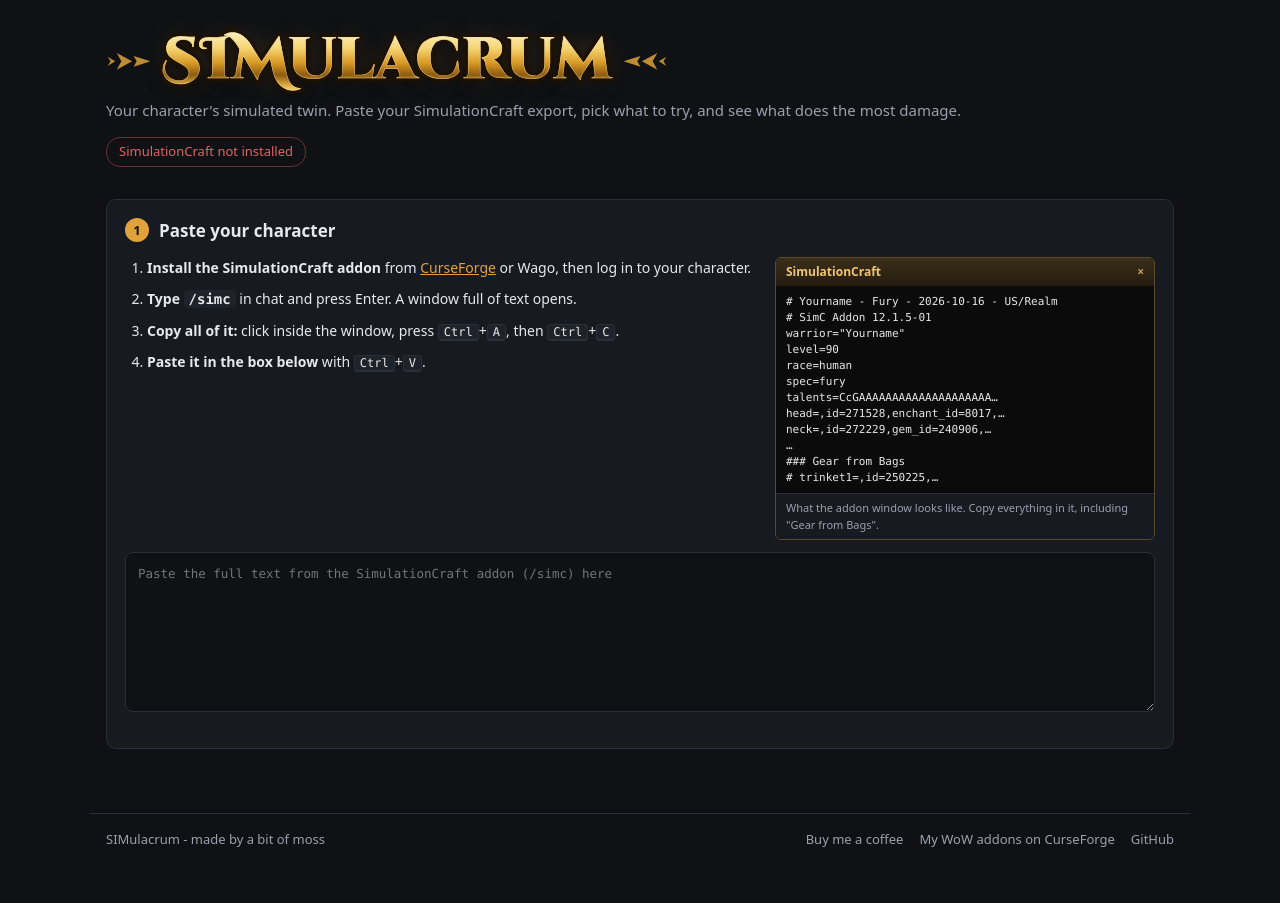
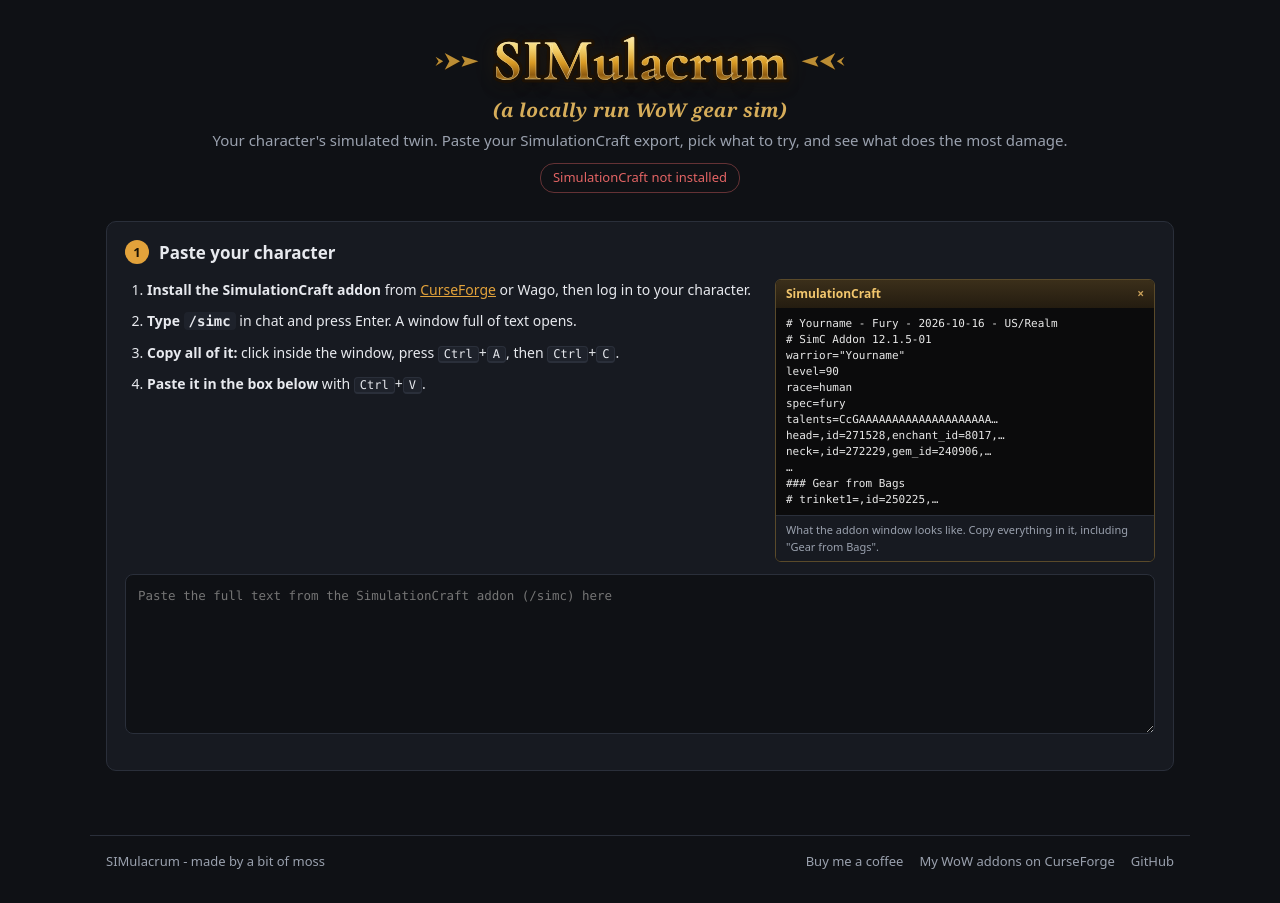
Before and after one commit to ktmsft/wow-gear-sim, a website with bundled scripts: page public/index.html in a window 1280 px wide. Before the commit the page ends 881 px from the top, so only its background shows below. Built offline with nearby package versions, Linux system fonts and the light colour scheme; files whose address does not match are found by name.

Commit message:
Center the logo, keep its SIMulacrum casing, add subtitle

```diff
--- a/public/fonts/OFL.txt
+++ b/public/fonts/OFL.txt
@@ -1,8 +1,8 @@
-Copyright (c) 2012 Natanael Gama (info@ndiscovered.com), with Reserved Font Name 'Cinzel'
+Copyright 2015 the Cormorant Project Authors (github.com/CatharsisFonts/Cormorant)
 
 This Font Software is licensed under the SIL Open Font License, Version 1.1.
 This license is copied below, and is also available with a FAQ at:
-http://scripts.sil.org/OFL
+https://scripts.sil.org/OFL
 
 
 -----------------------------------------------------------
--- a/public/index.html
+++ b/public/index.html
@@ -15,6 +15,7 @@
         <span class="logo-text" data-text="SIMulacrum">SIMulacrum</span>
         <svg class="logo-wing flip" viewBox="0 0 60 40" aria-hidden="true"><path d="M58 20 L36 13 L40 20 L36 27 Z M34 20 L14 9 L20 20 L14 31 Z M12 20 L2 14 L6 20 L2 26 Z"/></svg>
       </h1>
+      <p class="subtitle">(a locally run WoW gear sim)</p>
       <p>Your character's simulated twin. Paste your SimulationCraft export, pick what to try, and see what does the most damage.</p>
     </div>
     <div id="engine" class="engine">Checking SimulationCraft…</div>
--- a/public/style.css
+++ b/public/style.css
@@ -30,10 +30,10 @@
   margin: 0 auto;
   padding: 28px 16px 8px;
   display: flex;
-  gap: 16px;
-  justify-content: space-between;
-  align-items: flex-end;
-  flex-wrap: wrap;
+  flex-direction: column;
+  gap: 12px;
+  align-items: center;
+  text-align: center;
 }
 .brand h1 { margin: 0; font-size: 26px; letter-spacing: 0.2px; }
 .brand p { margin: 4px 0 0; color: var(--muted); }
@@ -182,7 +182,7 @@
 .cmd code { flex: 1; min-width: 0; padding: 9px 11px; font-size: 12.5px; background: var(--bg); border: 1px solid var(--line); border-radius: 7px; overflow-wrap: anywhere; }
 .count .warn { color: var(--accent); }
 
-.system { flex-basis: 100%; display: flex; gap: 6px; flex-wrap: wrap; }
+.system { display: flex; gap: 6px; flex-wrap: wrap; justify-content: center; }
 .system .pill { font-size: 12px; color: var(--text); }
 .system .k { color: var(--muted); margin-right: 2px; }
 
@@ -255,18 +255,18 @@
 button.app-update-x { background: none; border: none; color: var(--muted); font-size: 20px; line-height: 1; padding: 2px 8px; }
 button.app-update-x:hover { color: var(--text); }
 
-/* logo: Cinzel Decorative subset (SIL OFL, see fonts/OFL.txt), renamed per the license */
+/* logo: Cormorant Bold subset (SIL OFL, see fonts/OFL.txt) */
 @font-face {
   font-family: 'SIMulacrum Logo';
   src: url('/fonts/logo.woff2') format('woff2');
-  font-weight: 900;
+  font-weight: 700;
   font-display: block;
 }
-.brand h1.logo { display: flex; align-items: center; gap: 10px; margin: 0 0 2px; font-size: clamp(34px, 7vw, 58px); line-height: 1.15; }
+.brand h1.logo { display: flex; justify-content: center; align-items: center; gap: 12px; margin: 0; font-size: clamp(34px, 7vw, 58px); line-height: 1.15; }
 .logo-text {
   position: relative;
-  font-family: 'SIMulacrum Logo', 'Trajan Pro', Georgia, serif;
-  font-weight: 900;
+  font-family: 'SIMulacrum Logo', Georgia, serif;
+  font-weight: 700;
   letter-spacing: 0.01em;
   /* Base layer: dark outline and drop shadow. */
   color: #1d1104;
@@ -288,3 +288,4 @@
 .logo-wing { width: clamp(28px, 5vw, 46px); height: auto; fill: #d9a33a; opacity: 0.85; filter: drop-shadow(0 1px 0 #1d1104); }
 .logo-wing.flip { transform: scaleX(-1); }
 .system .pill { max-width: 100%; }
+.brand .subtitle { margin: 2px 0 6px; font: italic 600 clamp(15px, 2.4vw, 19px) Georgia, 'Times New Roman', serif; color: #d6ad5a; letter-spacing: 0.02em; }
```
Also changed, not shown: README.md, public/fonts/logo.woff2.
